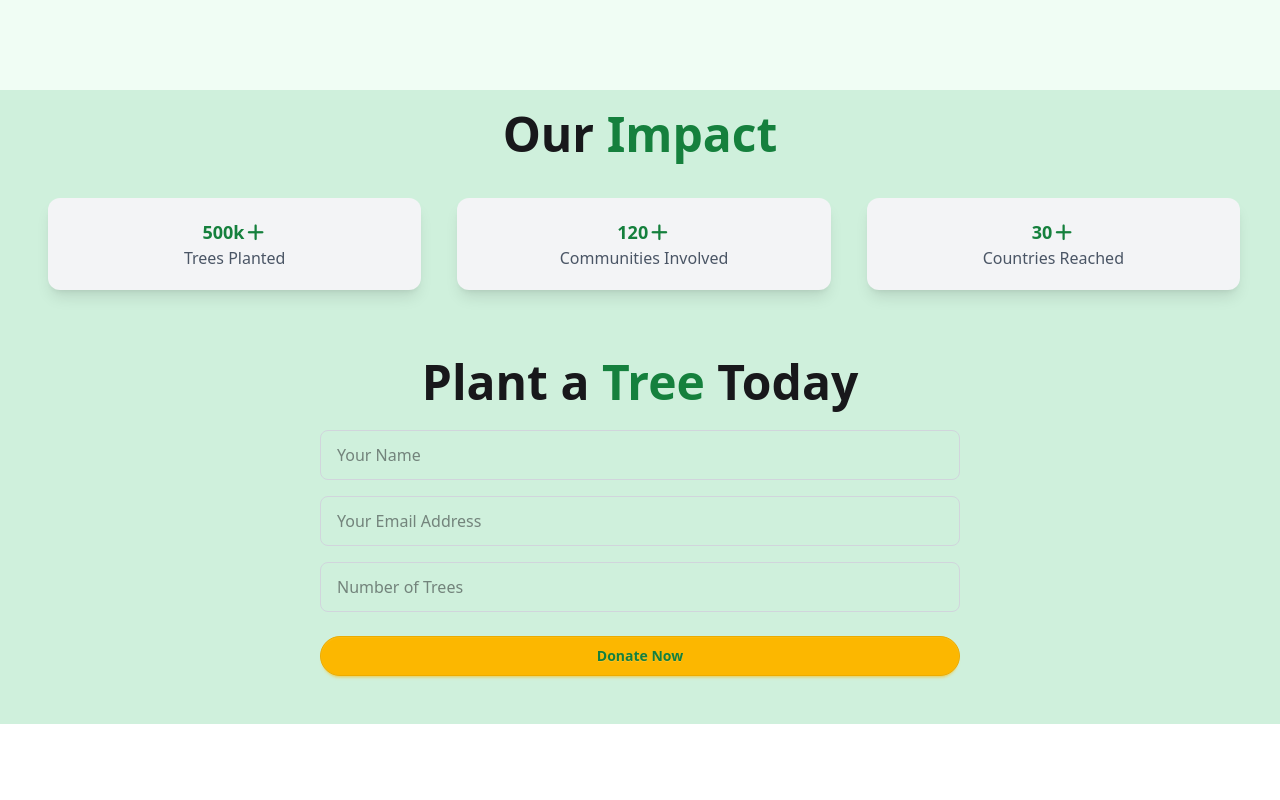
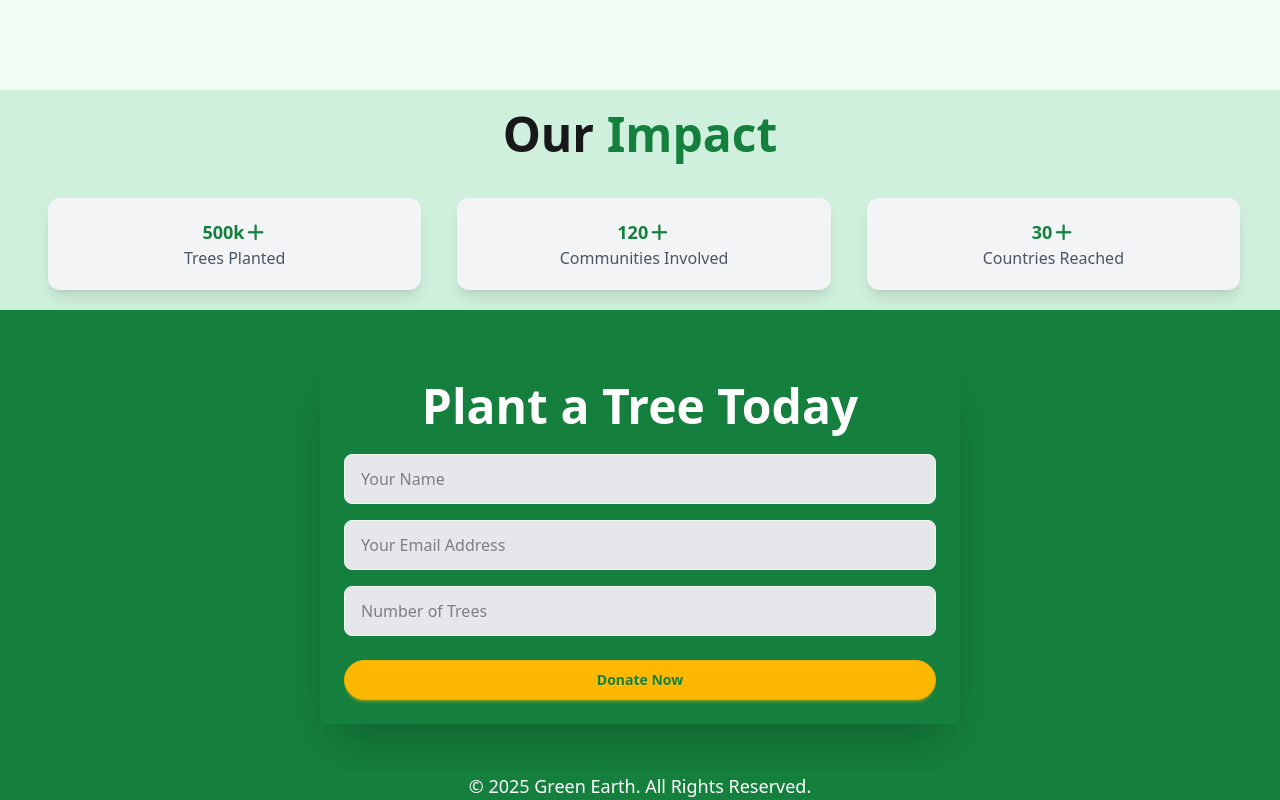
Before and after one commit to coderamitdey/Green-Earth, a plain HTML site: page index.html in a window 1280 px wide. Shown: the part 1043-1843 px from the top of the page. Before the commit the page ends 1767 px from the top, so only its background shows below. Drawn offline with nearby package versions, Linux system fonts and the light colour scheme.

Commit message:
successfully added footer section

```diff
--- a/index.html
+++ b/index.html
@@ -156,11 +156,11 @@
 
  <!-- footer section -->
 
-<footer class="bg-[#CFF0DC] py-12">
-  <section class="w-11/12 md:w-1/2 mx-auto text-center space-y-6">
+<footer class="bg-[#15803D] py-12">
+  <section class="w-11/12 md:w-1/2 mx-auto text-center space-y-6 shadow-2xl rounded-lg p-6 bg-[#15803D]">
 
-    <h1 class="font-bold text-5xl">
-      Plant a <span class="text-[#15803D]">Tree</span> Today
+    <h1 class="font-bold text-5xl text-white">
+      Plant a Tree Today
     </h1>
 
     <!-- Input Form -->
@@ -168,20 +168,18 @@
       <input
         type="text"
         placeholder="Your Name"
-        class="px-4 py-3 rounded-lg border border-gray-300 focus:outline-none focus:ring-2 focus:ring-green-500">
+        class="px-4 py-3 rounded-lg border-gray-100 bg-gray-200">
 
       <input
         type="email"
         placeholder="Your Email Address"
-        class="px-4 py-3 rounded-lg border border-gray-300 focus:outline-none focus:ring-2 focus:ring-green-500"
-      >
+        class="px-4 py-3 rounded-lg border-gray-100 bg-gray-200">
 
       <input
         type="number"
         placeholder="Number of Trees"
         min="1"
-        class="px-4 py-3 rounded-lg border border-gray-300 focus:outline-none focus:ring-2 focus:ring-green-500"
-      >
+        class="px-4 py-3 rounded-lg border-gray-100 bg-gray-200">
 
       <button class="btn btn-warning rounded-full text-[#15803D] px-6 py-3 mt-2">
         Donate Now
@@ -190,6 +188,13 @@
 
   </section>
 </footer>
+
+<!-- Footer Text -->
+    <p class="text-white text-lg text-center bg-[#15803D]">
+      © 2025 Green Earth. All Rights Reserved.
+    </p>
+
+
 
 
 
```
